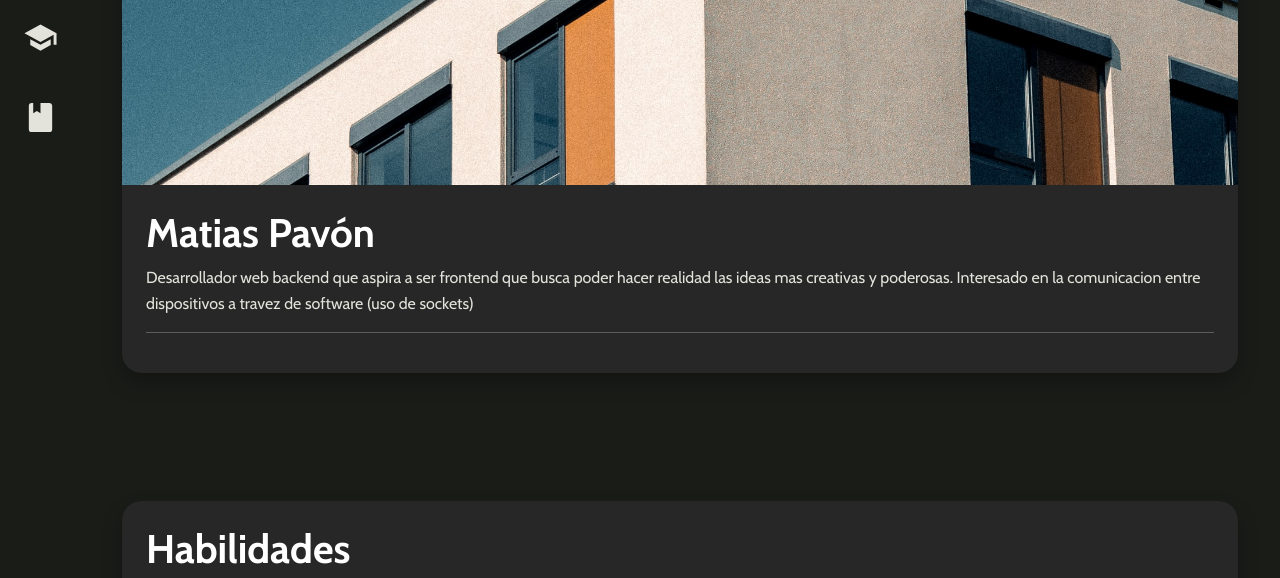
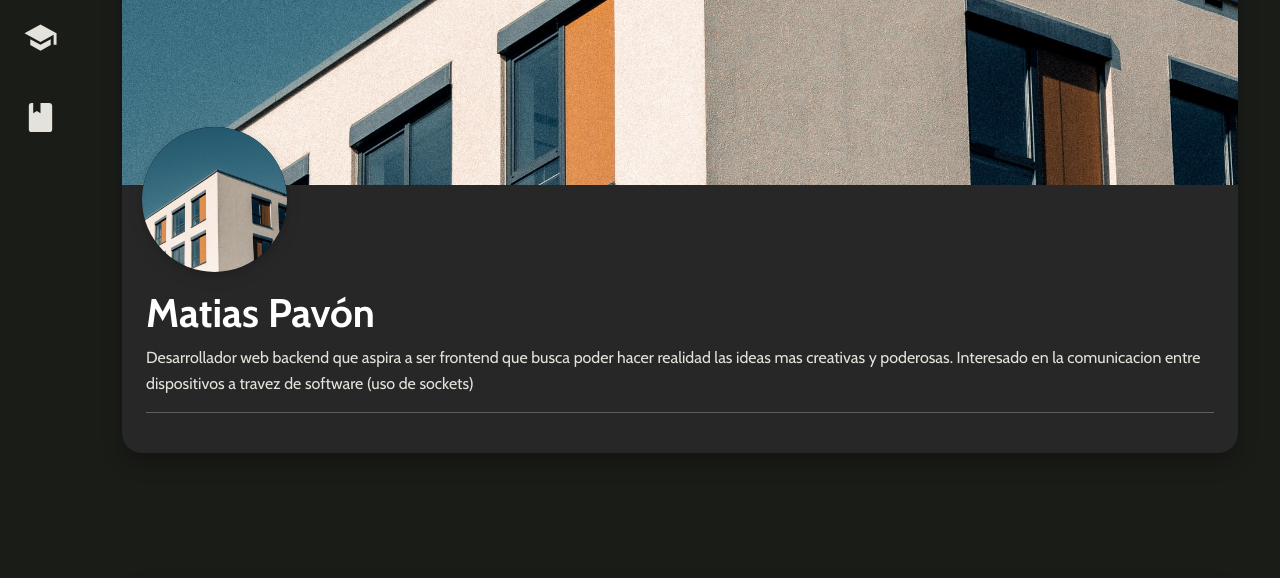
Before and after one commit to mattp04/argp-portfolio-yoprogramo, a plain HTML site: page front-end/index.html in a window 1280 px wide. Shown: the part 163-741 px from the top of the page. Drawn offline with Linux system fonts and the light colour scheme.

Commit message:
add rounded profile image

```diff
--- a/front-end/index.html
+++ b/front-end/index.html
@@ -52,6 +52,11 @@
       <section id="profile" class="card rounded-8 mb-10 overflow-hidden" aria-label="profile">
         <div class="profile-banner">
           <img src="img/adam-neumann-C2q-06fEsBo-unsplash.jpg" alt="">
+        </div>
+        <div class="profile-img-container position-relative">
+          <div class="profile-img rounded-circle shadow-3-strong overflow-hidden">
+            <img src="img/adam-neumann-C2q-06fEsBo-unsplash.jpg" alt="">
+          </div>
         </div>
         <div class="profile-body p-4">
           <div id="profile-ref" class="section-reference"></div>
--- a/front-end/style/section/profile.css
+++ b/front-end/style/section/profile.css
@@ -7,3 +7,23 @@
   width: 100%;
   height: 100%;
 }
+
+.profile-img-container {
+  margin-bottom: 80px;
+}
+
+.profile-img {
+  width: 145px;
+  height: 145px;
+  margin-left: 20px;
+
+  position: absolute;
+  transform: translateY(-40%);
+  background-color: black;
+}
+
+.profile-img img {
+  object-fit: cover;
+  width: 100%;
+  height: 100%;
+}
```
